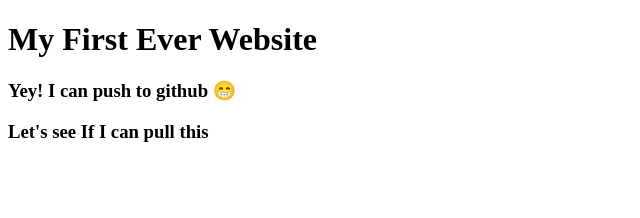
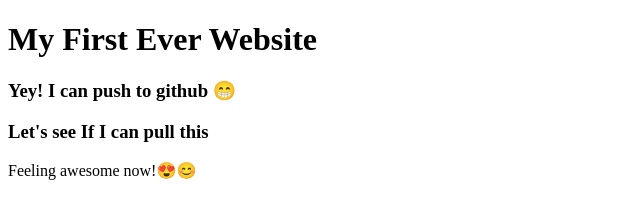
Before and after one commit to Rownokzahan/git-basic, a plain HTML site: page index.html in a window 1280 px wide. Shown: the whole page, without its empty margins (0-640 px from the left). Drawn offline with Linux system fonts and the light colour scheme.

Commit message:
adding new

```diff
--- a/index.html
+++ b/index.html
@@ -10,5 +10,6 @@
     <h1>My First Ever Website</h1>
     <h3>Yey! I can push to github 😁</h3>
     <h3> Let's see If I can pull this </h3>
+    <p>Feeling awesome now!😍😊</p>
 </body>
 </html>
```
Also changed, not shown: 1 other file.
